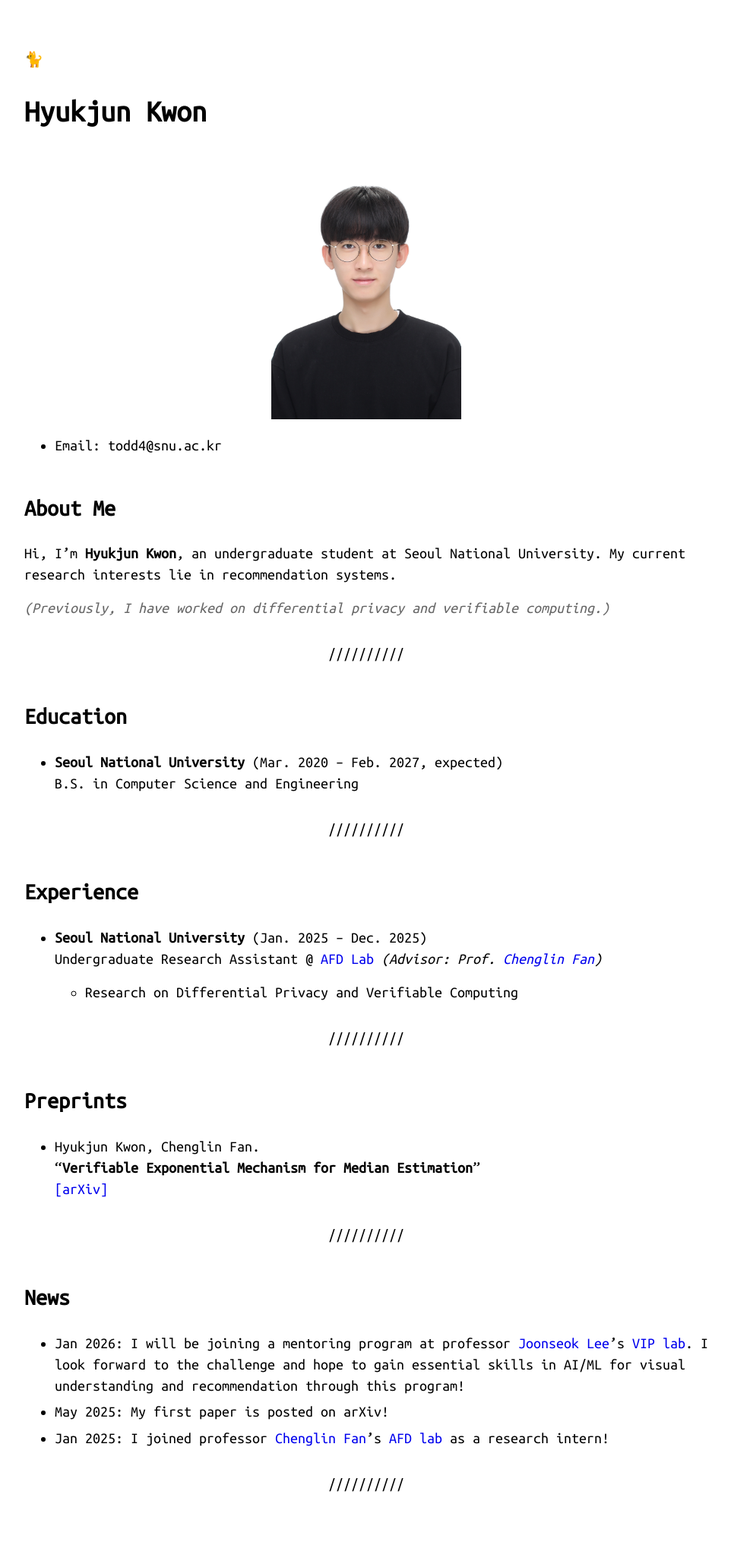
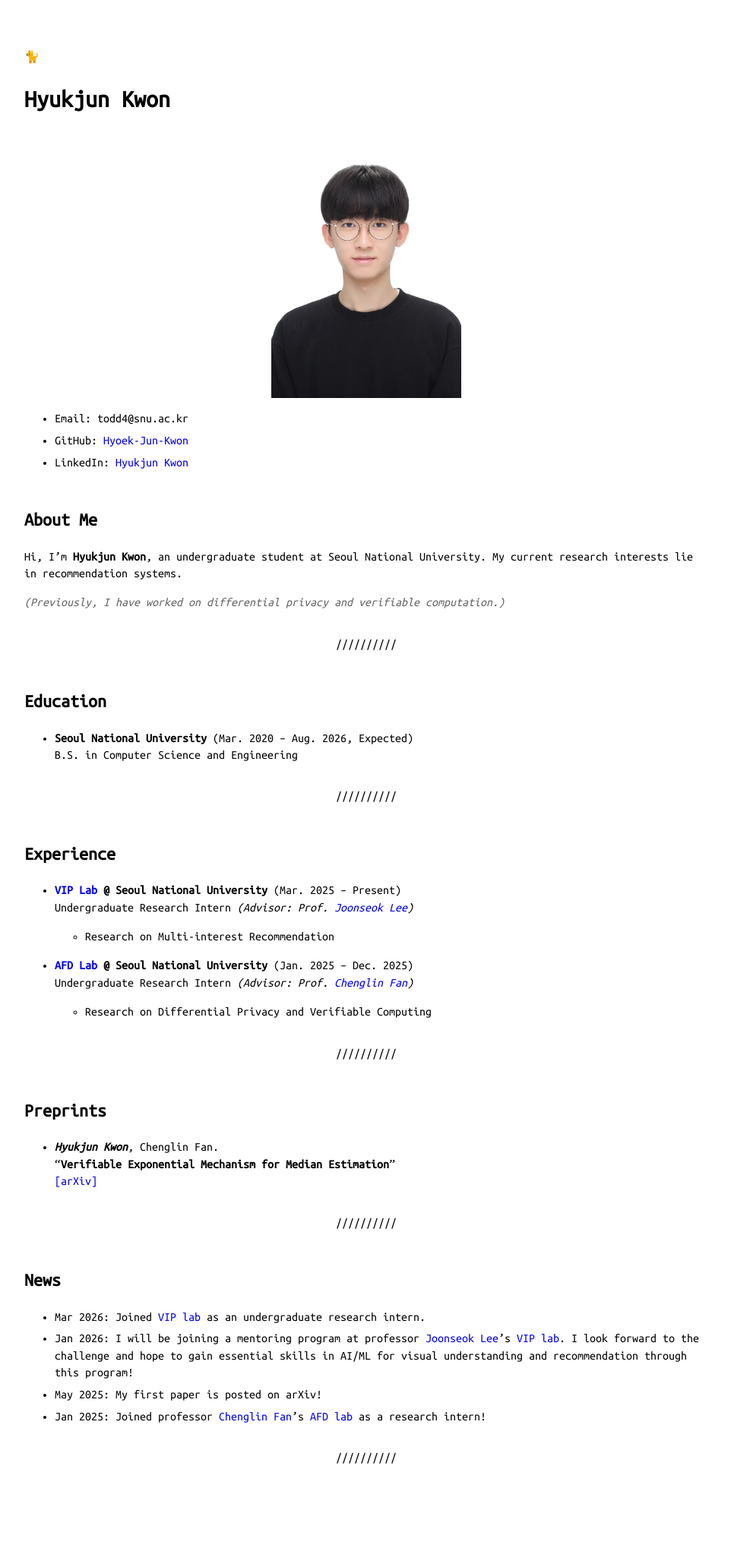
Before and after one commit to Hyoek-Jun-Kwon/Hyoek-Jun-Kwon.github.io, a Jekyll site: the page built from index.md, in a window 1280 px wide. Shown: the whole page at 76% size, without its empty margins (158-1120 px from the left). Built offline with Jekyll 4.4.1, drawn with Linux system fonts in a browser that asks for light colours; after the commit the page ends 2026 px from its top, so only the background shows below that.

Commit message:
VIPLAB 인턴 업데이트 + 사소한 것들

```diff
--- a/index.md
+++ b/index.md
@@ -8,7 +8,7 @@ title: "Hyukjun Kwon"
 <style>
 body {
   font-family: 'Ubuntu Mono', monospace;
-  font-size: 125%;
+  font-size: 100%;
 }
 
 a {
@@ -28,27 +28,35 @@ a {
 ![profile](assets/Hyukjun_Kwon.jpg){: width="250px" }
 
 - Email: todd4@snu.ac.kr
+- GitHub: [Hyoek-Jun-Kwon](https://github.com/Hyoek-Jun-Kwon)
+- LinkedIn: [Hyukjun Kwon](https://www.linkedin.com/in/hyukjun-kwon-35908736a/)
 
 ## About Me
 
 Hi, I'm **Hyukjun Kwon**, an undergraduate student at Seoul National University.
 My current research interests lie in recommendation systems.
 
-<span class="secondary">*(Previously, I have worked on differential privacy and verifiable computing.)*</span>
+<span class="secondary">*(Previously, I have worked on differential privacy and verifiable computation.)*</span>
 
 ---
 
 ## Education
 
-- **Seoul National University** (Mar. 2020 – Feb. 2027, expected)
+- **Seoul National University** (Mar. 2020 – Aug. 2026, Expected)
   B.S. in Computer Science and Engineering
 
 ---
 
 ## Experience
 
-- **Seoul National University** (Jan. 2025 – Dec. 2025)
-  Undergraduate Research Assistant @ [AFD Lab](https://sites.google.com/snu.ac.kr/afdlabsnu/afd-lab?authuser=0)
+- **[VIP Lab](https://vip.snu.ac.kr/index.html) @ Seoul National University** (Mar. 2025 – Present)
+  Undergraduate Research Intern
+  *(Advisor: Prof. [Joonseok Lee](http://www.joonseok.net/home.html))*
+
+  - Research on Multi-interest Recommendation
+
+- **[AFD Lab](https://sites.google.com/snu.ac.kr/afdlabsnu/afd-lab?authuser=0) @ Seoul National University** (Jan. 2025 – Dec. 2025)
+  Undergraduate Research Intern
   *(Advisor: Prof. [Chenglin Fan](https://sites.google.com/site/chenglinfanresearch/welcome-to-chenglin-fans-webpage))*
 
   - Research on Differential Privacy and Verifiable Computing
@@ -57,7 +65,7 @@ My current research interests lie in recommendation systems.
 
 ## Preprints
 
-- Hyukjun Kwon, Chenglin Fan.
+- ***Hyukjun Kwon***, Chenglin Fan.
   "**Verifiable Exponential Mechanism for Median Estimation**"
   [[arXiv]](https://arxiv.org/abs/2505.16246v2)
 
@@ -65,8 +73,9 @@ My current research interests lie in recommendation systems.
 
 ## News
 
+- Mar 2026: Joined [VIP lab](https://vip.snu.ac.kr/index.html) as an undergraduate research intern.
 - Jan 2026: I will be joining a mentoring program at professor [Joonseok Lee](http://www.joonseok.net/home.html)'s [VIP lab](https://vip.snu.ac.kr/index.html). I look forward to the challenge and hope to gain essential skills in AI/ML for visual understanding and recommendation through this program!
 - May 2025: My first paper is posted on arXiv!
-- Jan 2025: I joined professor [Chenglin Fan](https://sites.google.com/site/chenglinfanresearch/welcome-to-chenglin-fans-webpage)'s [AFD lab](https://sites.google.com/snu.ac.kr/afdlab/%ED%99%88?authuser=0) as a research intern!
+- Jan 2025: Joined professor [Chenglin Fan](https://sites.google.com/site/chenglinfanresearch/welcome-to-chenglin-fans-webpage)'s [AFD lab](https://sites.google.com/snu.ac.kr/afdlab/%ED%99%88?authuser=0) as a research intern!
 
 ---
```
